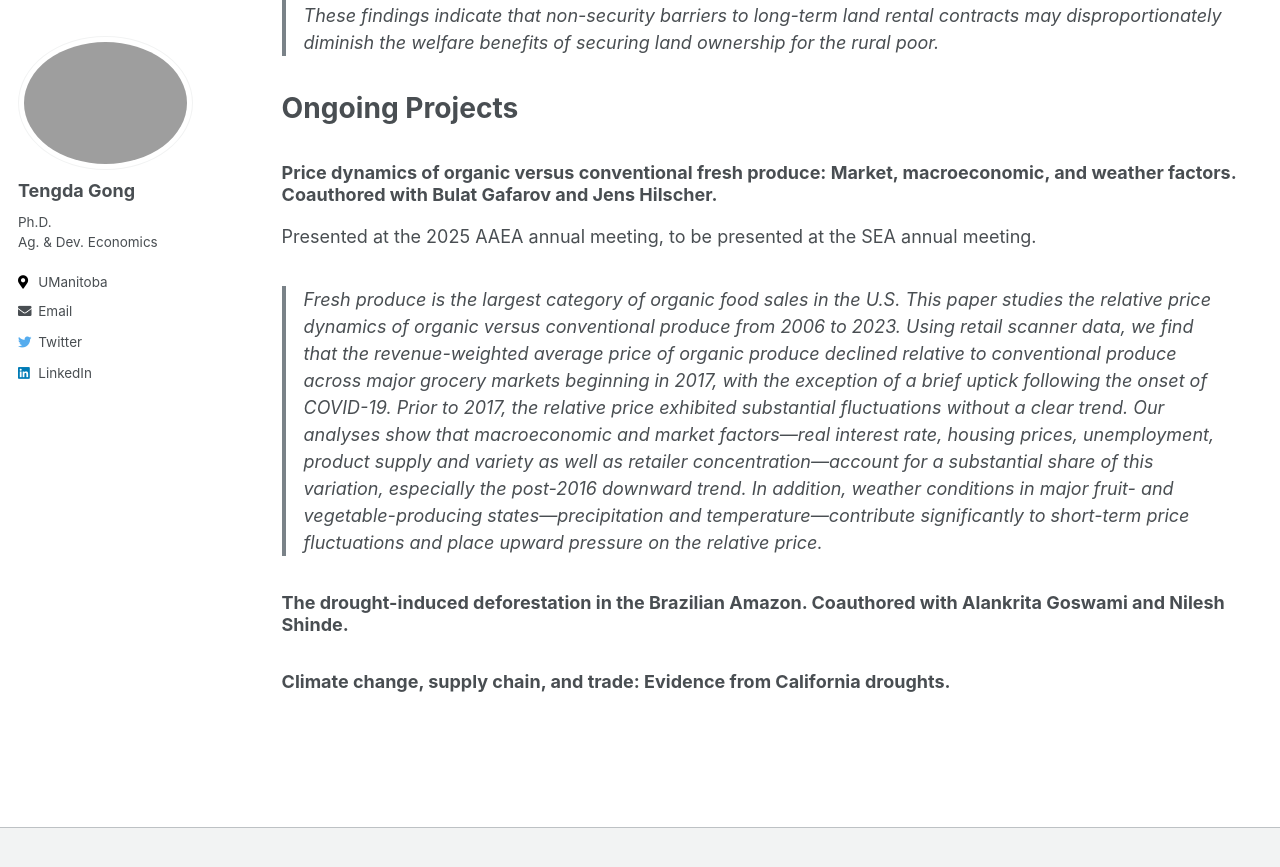
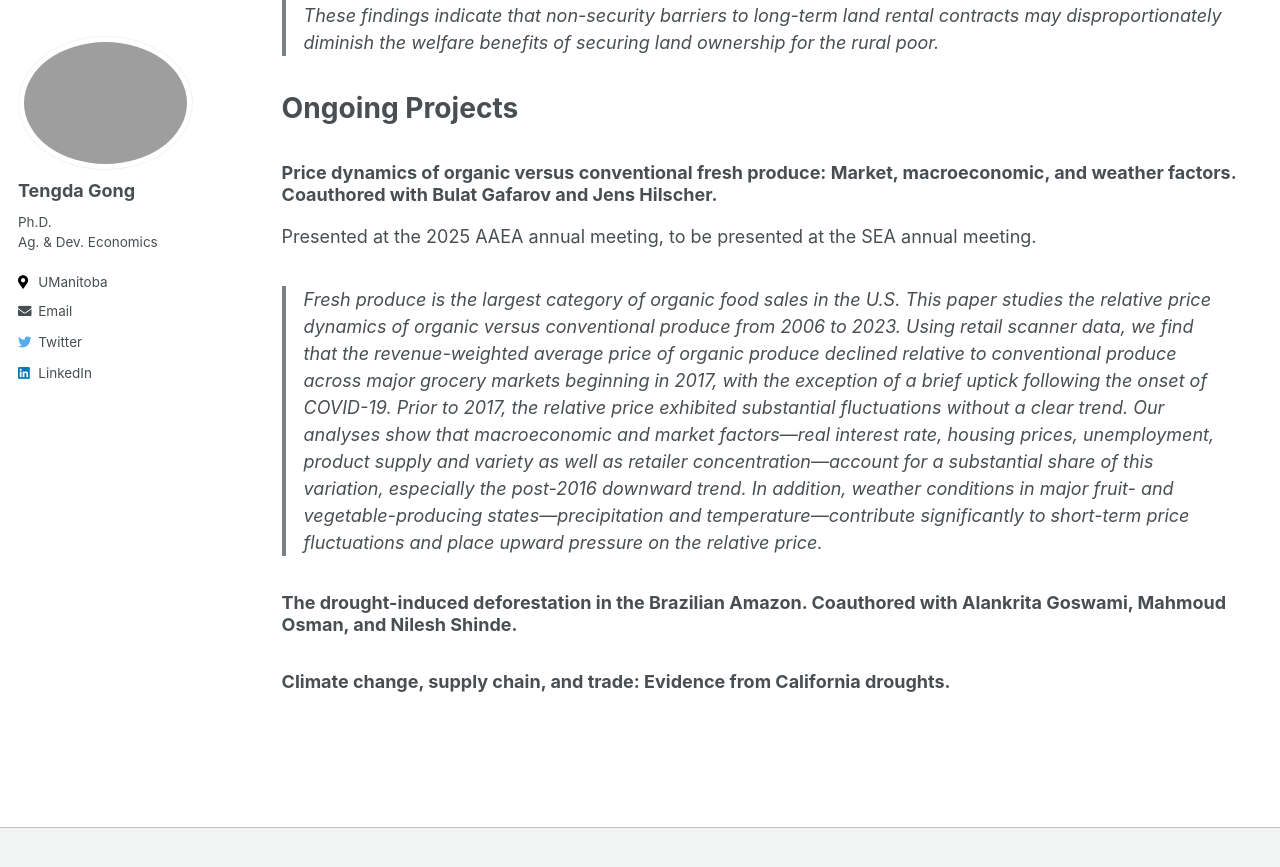
Before and after one commit to tendakung/tendakung.github.io, a Jekyll site: the page built from _pages/research.md, in a window 1280 px wide and 900 px high, scrolled down 1914 px. Shown: the top 867 px of the window. Built offline with Jekyll 4.4.1, drawn with Linux system fonts in a browser that asks for light colours.

Commit message:
Update research.md

```diff
--- a/_pages/research.md
+++ b/_pages/research.md
@@ -29,6 +29,6 @@ This paper employs a multi-agent simulation approach to investigate the extent t
 Presented at the 2025 AAEA annual meeting, to be presented at the SEA annual meeting.
 > Fresh produce is the largest category of organic food sales in the U.S. This paper studies the relative price dynamics of organic versus conventional produce from 2006 to 2023. Using retail scanner data, we find that the revenue-weighted average price of organic produce declined relative to conventional produce across major grocery markets beginning in 2017, with the exception of a brief uptick following the onset of COVID-19. Prior to 2017, the relative price exhibited substantial fluctuations without a clear trend. Our analyses show that macroeconomic and market factors---real interest rate, housing prices, unemployment, product supply and variety as well as retailer concentration---account for a substantial share of this variation, especially the post-2016 downward trend. In addition, weather conditions in major fruit- and vegetable-producing states---precipitation and temperature---contribute significantly to short-term price fluctuations and place upward pressure on the relative price.
 
-### The drought-induced deforestation in the Brazilian Amazon. Coauthored with Alankrita Goswami and Nilesh Shinde.
+### The drought-induced deforestation in the Brazilian Amazon. Coauthored with Alankrita Goswami, Mahmoud Osman, and Nilesh Shinde.
 
 ### Climate change, supply chain, and trade: Evidence from California droughts.
```
